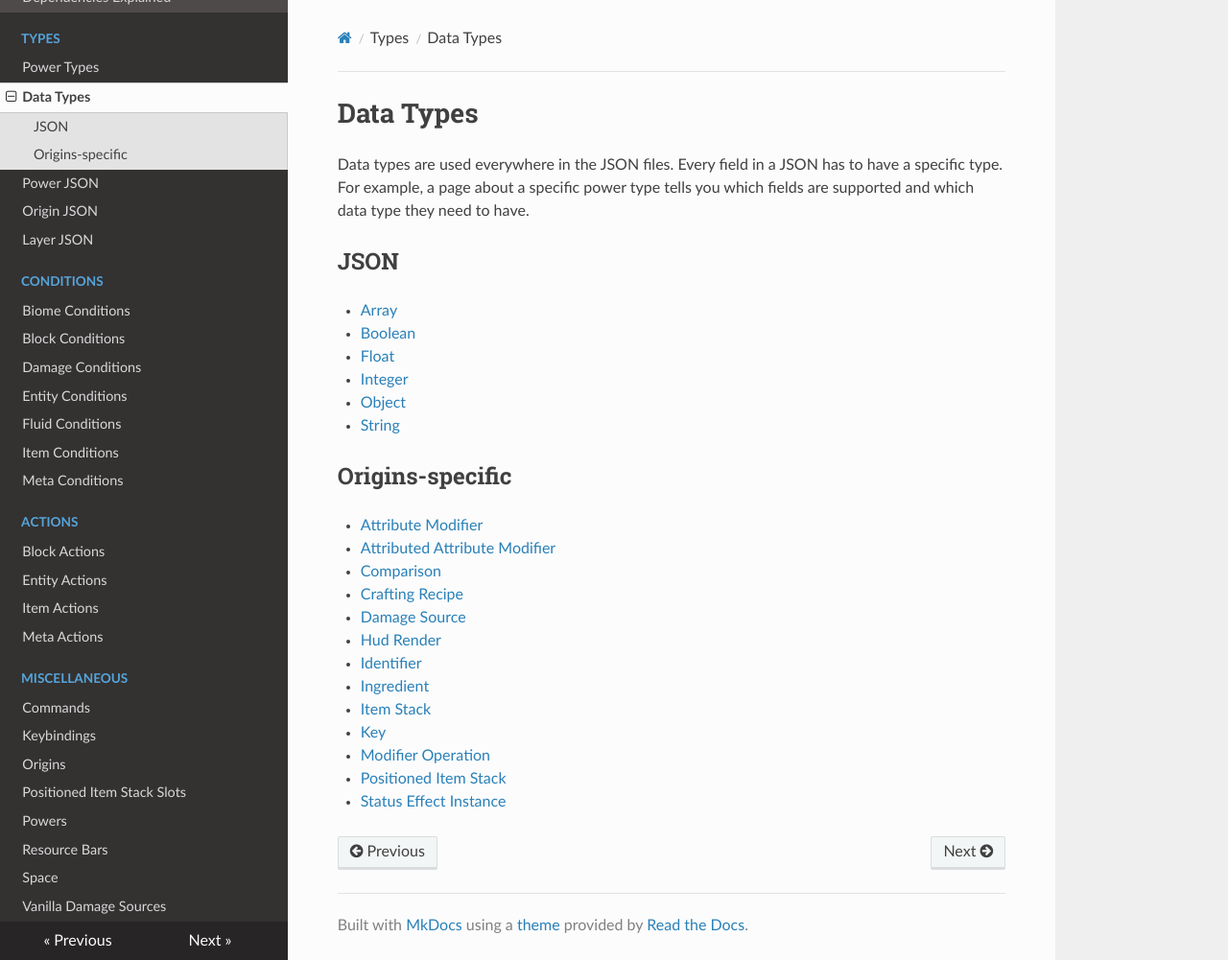
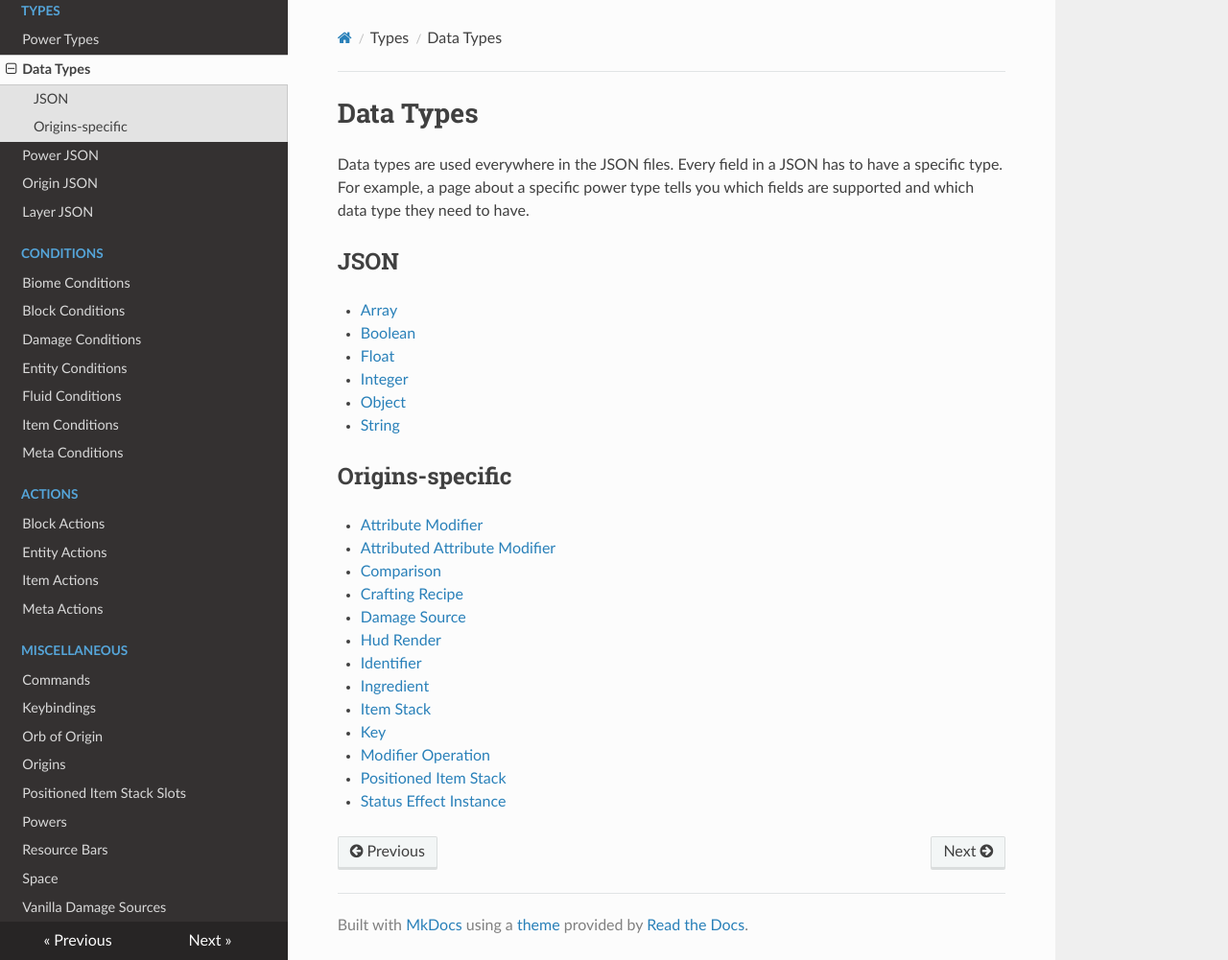
Before and after one commit to apace100/origins-docs, an MkDocs documentation site: the page built from docs/data_types.md, in a window 1280 px wide and 1001 px high. Shown: the whole window at 96% size. Built offline with MkDocs 1.6.1, drawn with Linux system fonts in a browser that asks for light colours; nearby versions of some CDN libraries.

Commit message:
Modified `mkdocs.yml` Now includes `orb_of_origin.md` in the 'Miscellaneous' section

```diff
--- a/mkdocs.yml
+++ b/mkdocs.yml
@@ -30,6 +30,7 @@ nav:
     - Miscellaneous:
         - Commands: misc/commands.md
         - Keybindings: misc/keybindings.md
+        - Orb of Origin: misc/orb_of_origin.md
         - Origins: misc/origins.md
         - Positioned Item Stack Slots: misc/positioned_item_stack_slots.md
         - Powers: misc/origins_powers.md
```
